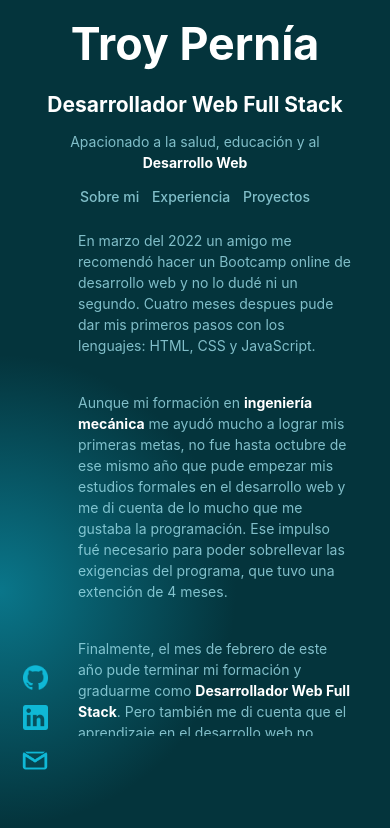
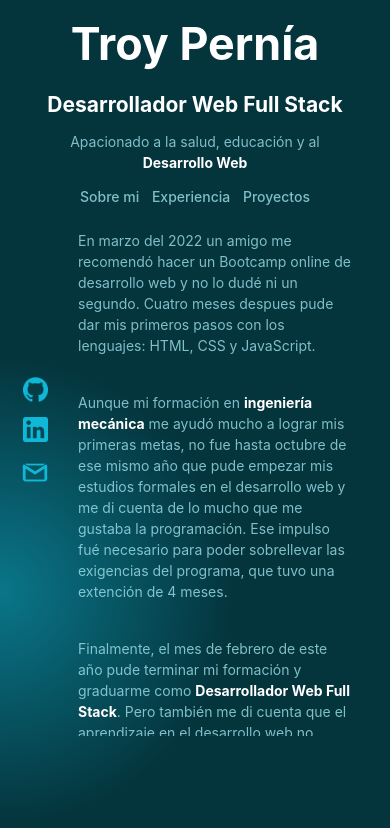
Before and after one commit to Tortoiselizard/Portafolio_Front, a React (Vite) app: page / in a window 390 px wide. Shown: the top 828 px of the page. Built offline with nearby package versions, Linux system fonts and the light colour scheme.

Commit message:
change components/Contact.module.css: change position of footer container (line 90-93)

```diff
--- a/src/components/Contact/Contact.module.css
+++ b/src/components/Contact/Contact.module.css
@@ -87,9 +87,10 @@
 @media screen and (max-width: 480px) {
 
     .ContactContainer {
+        position: absolute;
         align-self: flex-start;
-        margin: 10px 20px;
-        bottom: 40px;
+        margin: 0px 20px;
+        bottom: 40%;
     }
 
     .ContactContainer ul {
```
